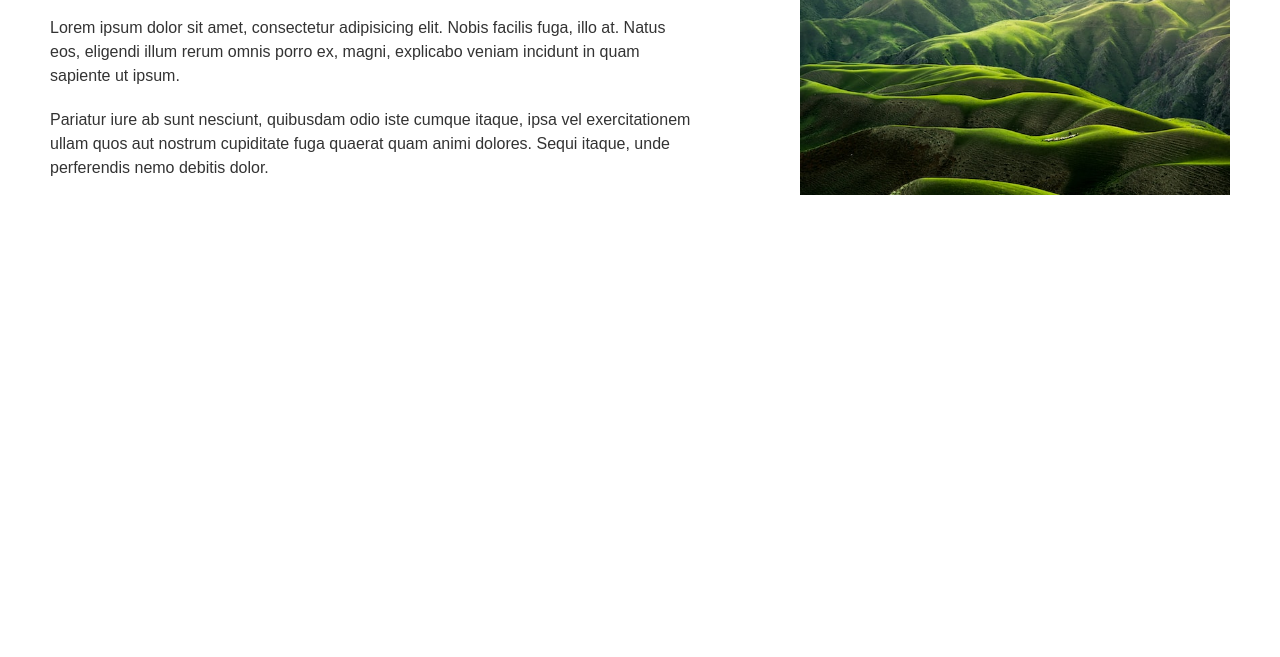
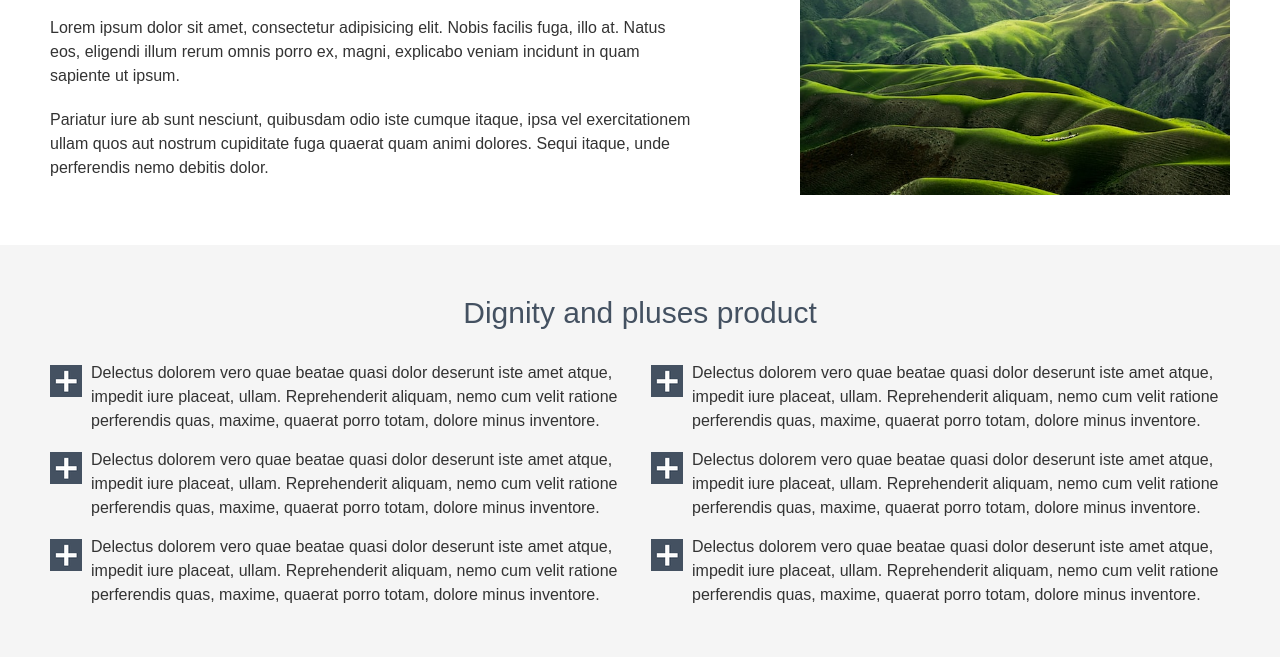
Before and after one commit to MichaelZolotov77/Produck-name-grey, a website built with Parcel: page src/index.html in a window 1280 px wide. Shown: the part 442-1099 px from the top of the page. Before the commit the page ends 800 px from the top, so only its background shows below. Built offline with nearby package versions, Linux system fonts and the light colour scheme.

Commit message:
Секция features

```diff
--- /dev/null
+++ b/src/assets/styles/layout/_features.scss
@@ -0,0 +1,36 @@
+.features {
+    @include section();
+    background-color: $grey3;
+
+    &__title {
+        @include h2();
+    }
+
+    &__items {
+        display: flex;
+        flex-direction: column;
+
+        @media ($tablet) {
+            flex-direction: row;
+            flex-wrap: wrap;
+            justify-content: space-between;
+        }
+
+        .feature {
+            margin-bottom: 1.5rem;
+
+            &:last-child {
+                margin-bottom: 0;
+            }
+
+            @media ($tablet) {
+                flex-basis: calc(50% - 1.1rem);
+                margin-bottom: 0;
+
+                &:nth-child(n+3) {
+                    margin-top: 1.5rem;
+                }
+            }
+        }
+    }
+}
--- a/src/assets/styles/layout/index.scss
+++ b/src/assets/styles/layout/index.scss
@@ -1,2 +1,3 @@
 @import "./stage";
 @import "./about";
+@import "./features";
--- a/src/assets/styles/utils/_mixins.scss
+++ b/src/assets/styles/utils/_mixins.scss
@@ -17,6 +17,7 @@
   text-align: $align;
   line-height: 1.2;
   margin-bottom: 3rem;
+  font-weight: normal;
 }
 
 @mixin h3($color: $primaryColor) {
@@ -56,7 +57,7 @@
   padding-left: 1.5rem;
   padding-right: 1.5rem;
 
-  @media ($desktop) {
+  @media ($projector) {
     padding-left: 0;
     padding-right: 0;
   }
--- a/src/assets/styles/utils/_vars.scss
+++ b/src/assets/styles/utils/_vars.scss
@@ -14,6 +14,7 @@ $iconFont: "socialico";
 // screens
 $tablet: "min-width: 767px";
 $desktop: "min-width: 1024px";
+$projector: "min-width: 1200px";
 
 // shadows
 $mainShadow: 0.5px 0.9px 0 rgba(0, 0, 0, 0.3);
--- a/src/index.html
+++ b/src/index.html
@@ -50,6 +50,43 @@
           </img>
         </div>
       </section>
+      <section class="features">
+        <div class="container features__wrapper">
+          <h2 class="features__title">Dignity and pluses product</h2>
+          <div class="features__items">
+            <div class="feature">
+              <p class="feature__text">
+                Delectus dolorem vero quae beatae quasi dolor deserunt iste amet atque, impedit iure placeat, ullam. Reprehenderit aliquam, nemo cum velit ratione perferendis quas, maxime, quaerat porro totam, dolore minus inventore.
+              </p>
+            </div>
+            <div class="feature">
+              <p class="feature__text">
+                Delectus dolorem vero quae beatae quasi dolor deserunt iste amet atque, impedit iure placeat, ullam. Reprehenderit aliquam, nemo cum velit ratione perferendis quas, maxime, quaerat porro totam, dolore minus inventore.
+              </p>
+            </div>
+            <div class="feature">
+              <p class="feature__text">
+                Delectus dolorem vero quae beatae quasi dolor deserunt iste amet atque, impedit iure placeat, ullam. Reprehenderit aliquam, nemo cum velit ratione perferendis quas, maxime, quaerat porro totam, dolore minus inventore.
+              </p>
+            </div>
+            <div class="feature">
+              <p class="feature__text">
+                Delectus dolorem vero quae beatae quasi dolor deserunt iste amet atque, impedit iure placeat, ullam. Reprehenderit aliquam, nemo cum velit ratione perferendis quas, maxime, quaerat porro totam, dolore minus inventore.
+              </p>
+            </div>
+            <div class="feature">
+              <p class="feature__text">
+                Delectus dolorem vero quae beatae quasi dolor deserunt iste amet atque, impedit iure placeat, ullam. Reprehenderit aliquam, nemo cum velit ratione perferendis quas, maxime, quaerat porro totam, dolore minus inventore.
+              </p>
+            </div>
+            <div class="feature">
+              <p class="feature__text">
+                Delectus dolorem vero quae beatae quasi dolor deserunt iste amet atque, impedit iure placeat, ullam. Reprehenderit aliquam, nemo cum velit ratione perferendis quas, maxime, quaerat porro totam, dolore minus inventore.
+              </p>
+            </div>
+          </div>
+        </div>
+      </section>
     </main>
   </body>
 </html>
```
